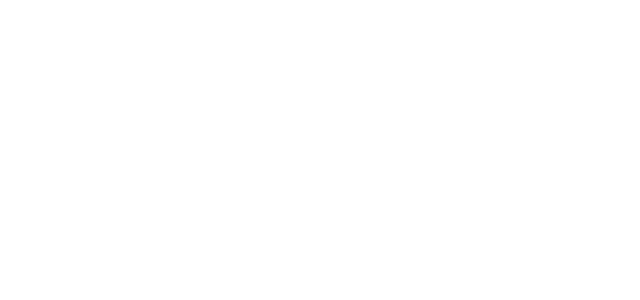
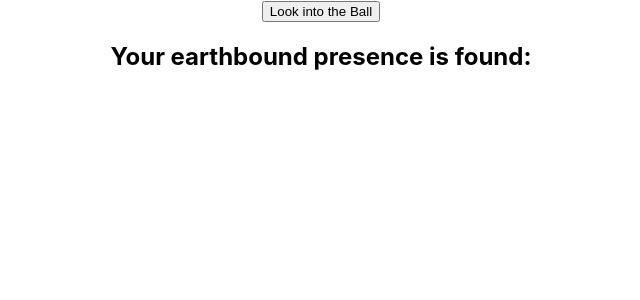
Before and after one commit to Laura-Solano/Group72Project, a React (Create React App) app in the folder react-fundamentals/: page / in a window 1280 px wide. Shown: the top 300 px of the page, without its empty margins (319-959 px from the left). Built offline with nearby package versions, Linux system fonts and the light colour scheme.

Commit message:
Adding geolocation functionality

```diff
--- a/react-fundamentals/package.json
+++ b/react-fundamentals/package.json
@@ -1,5 +1,5 @@
 {
-  "name": "72 Hour Project",
+  "name": "GroupProject",
   "version": "0.1.0",
   "private": true,
   "dependencies": {
--- a/react-fundamentals/src/App.js
+++ b/react-fundamentals/src/App.js
@@ -1,9 +1,12 @@
 import React from "react";
-import "bootstrap/dist/css/bootstrap.css";
 import "./App.css";
-
+import Geolocation from "./Fetches/Geolocation";
 function App() {
-  return <div className="App"></div>;
+  return (
+    <div className="App">
+      <Geolocation />
+    </div>
+  );
 }
 
 export default App;
--- /dev/null
+++ b/react-fundamentals/src/Components/Home.js
@@ -0,0 +1,3 @@
+import React from "react";
+
+export default Home;
--- /dev/null
+++ b/react-fundamentals/src/Fetches/Geolocation.js
@@ -0,0 +1,37 @@
+import React, { useState } from "react";
+
+const App = () => {
+  const [lat, setLat] = useState(null);
+  const [lng, setLng] = useState(null);
+  const [status, setStatus] = useState(null);
+
+  const getLocation = () => {
+    if (!navigator.geolocation) {
+      setStatus("The Crystal ball has a crack");
+    } else {
+      setStatus("Reading the Stars...");
+      navigator.geolocation.getCurrentPosition(
+        (position) => {
+          setStatus(null);
+          setLat(position.coords.latitude);
+          setLng(position.coords.longitude);
+        },
+        () => {
+          setStatus("The alignment of the stars are not for you");
+        }
+      );
+    }
+  };
+
+  return (
+    <div className="location">
+      <button onClick={getLocation}>Look into the Ball</button>
+      <p>{status}</p>
+      <h2>Your earthbound presence is found:</h2>
+      {lat && <p>Latitude: {lat}</p>}
+      {lng && <p>Longitude: {lng}</p>}
+    </div>
+  );
+};
+
+export default App;
--- a/react-fundamentals/src/index.js
+++ b/react-fundamentals/src/index.js
@@ -1,17 +1,10 @@
-import React from 'react';
-import ReactDOM from 'react-dom';
-import './index.css';
-import App from './App';
-import reportWebVitals from './reportWebVitals';
-
+import React from "react";
+import ReactDOM from "react-dom";
+import "./index.css";
+import App from "./App";
 ReactDOM.render(
   <React.StrictMode>
     <App />
   </React.StrictMode>,
-  document.getElementById('root')
+  document.getElementById("root")
 );
-
-// If you want to start measuring performance in your app, pass a function
-// to log results (for example: reportWebVitals(console.log))
-// or send to an analytics endpoint. Learn more: https://bit.ly/CRA-vitals
-reportWebVitals();
```
Also changed, not shown: react-fundamentals/src/Fetches/Weather.js (added, +26 -0 lines), react-fundamentals/src/Components/Footer.js (added), react-fundamentals/src/Components/Header.js (added), react-fundamentals/src/Fetches/FetchIndex.js (added), react-fundamentals/src/Fetches/Nasa.js (added), react-fundamentals/src/Fetches/TicketMaster.js (added).
